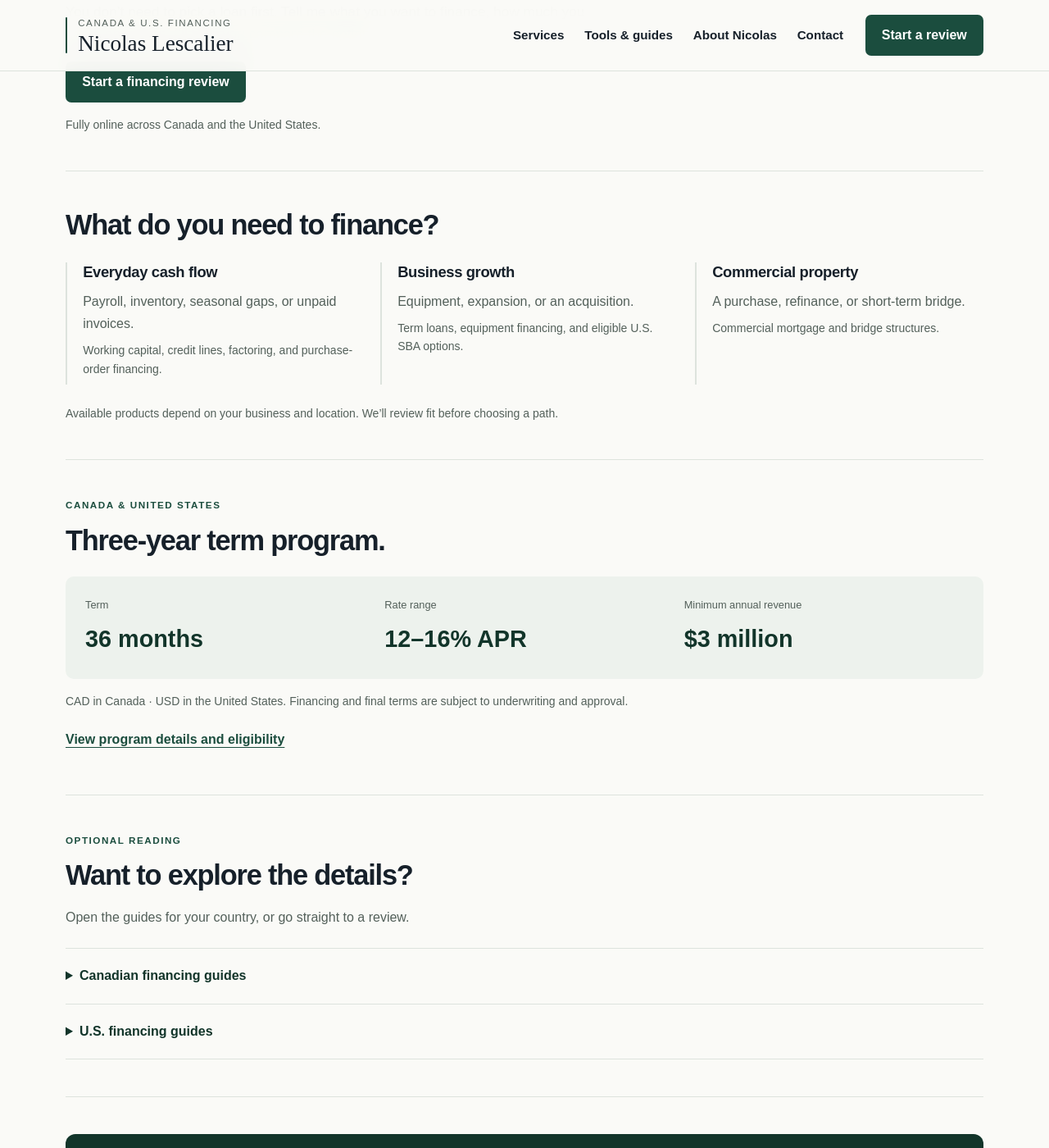
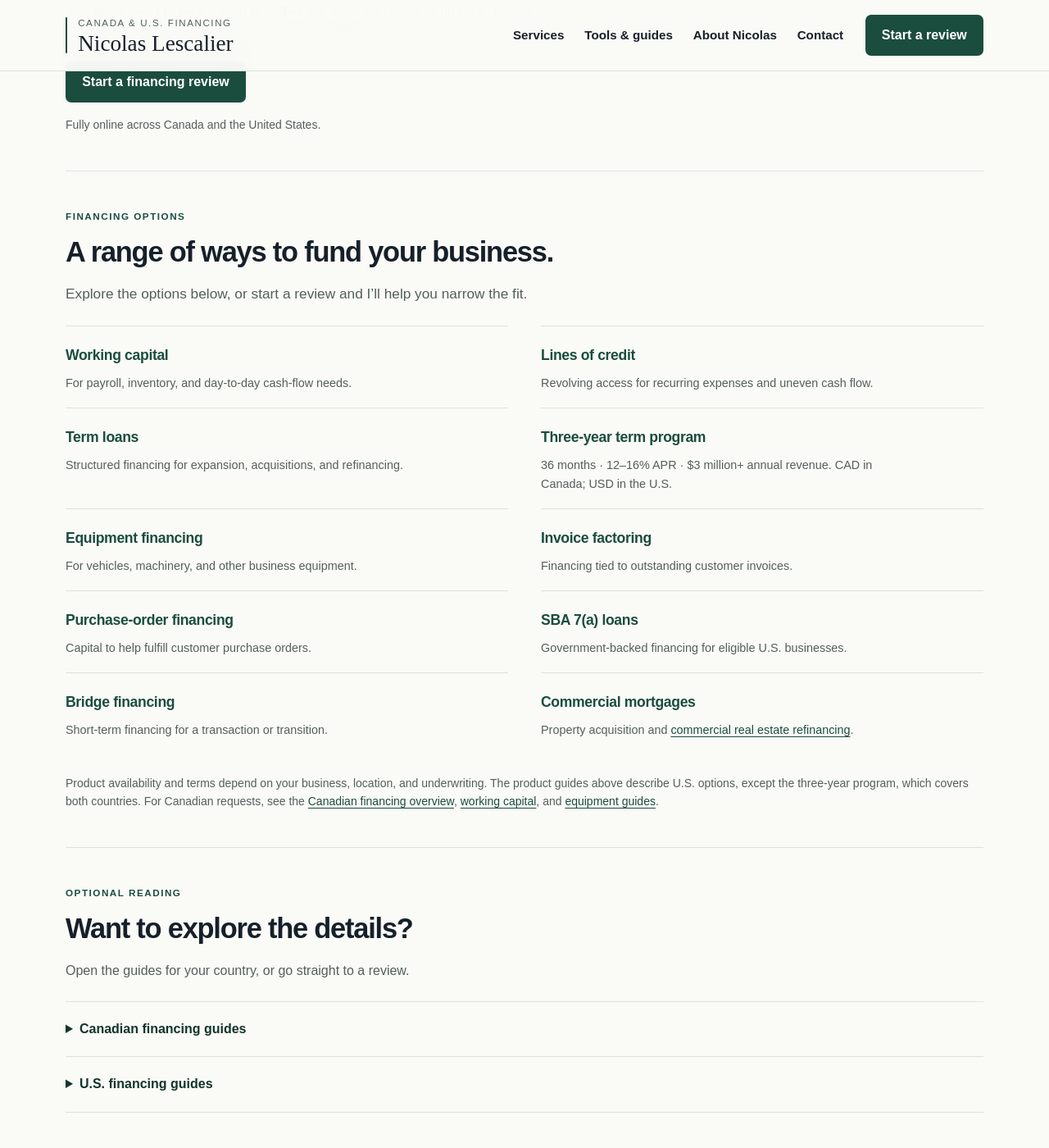
Before and after one commit to lescalier93/nicolaslescalier, a Jekyll site: the page built from services/index.md, in a window 1280 px wide and 1400 px high, scrolled down 329 px. Shown: the whole window at 82% size. Built offline with Jekyll 4.4.1, drawn with Linux system fonts in a browser that asks for light colours; some web fonts are replaced.

Commit message:
Show the full financing range on homepage and services (#12)

```diff
--- a/_config.yml
+++ b/_config.yml
@@ -9,7 +9,7 @@
 social_image: "/assets/social-card.png"
 social_image_width: 1200
 social_image_height: 630
-asset_version: "20261015-1"
+asset_version: "20261015-2"
 
 author:
   name: "Nicolas Lescalier"
--- /dev/null
+++ b/_includes/financing_options.html
@@ -0,0 +1,19 @@
+{% assign program = site.data.term_program %}
+<section class="section" id="financing-options">
+  <p class="eyebrow">Financing options</p>
+  <h2>A range of ways to fund your business.</h2>
+  <p class="section-intro">Explore the options below, or start a review and I’ll help you narrow the fit.</p>
+  <div class="financing-catalog">
+    <article><h3><a href="/services/us-working-capital-loans/">Working capital</a></h3><p>For payroll, inventory, and day-to-day cash-flow needs.</p></article>
+    <article><h3><a href="/services/us-line-of-credit/">Lines of credit</a></h3><p>Revolving access for recurring expenses and uneven cash flow.</p></article>
+    <article><h3><a href="/services/us-term-loans-approach/">Term loans</a></h3><p>Structured financing for expansion, acquisitions, and refinancing.</p></article>
+    <article><h3><a href="{{ program.path }}">Three-year term program</a></h3><p>{{ program.term_months }} months · {{ program.apr_min }}–{{ program.apr_max }}% APR · {{ program.revenue_display }}+ annual revenue. CAD in Canada; USD in the U.S.</p></article>
+    <article><h3><a href="/services/us-equipment-financing/">Equipment financing</a></h3><p>For vehicles, machinery, and other business equipment.</p></article>
+    <article><h3><a href="/services/us-factoring/">Invoice factoring</a></h3><p>Financing tied to outstanding customer invoices.</p></article>
+    <article><h3><a href="/services/us-po-financing/">Purchase-order financing</a></h3><p>Capital to help fulfill customer purchase orders.</p></article>
+    <article><h3><a href="/services/us-sba-7a-loans/">SBA 7(a) loans</a></h3><p>Government-backed financing for eligible U.S. businesses.</p></article>
+    <article><h3><a href="/services/us-bridge-financing/">Bridge financing</a></h3><p>Short-term financing for a transaction or transition.</p></article>
+    <article><h3><a href="/services/us-mortgage-financing/">Commercial mortgages</a></h3><p>Property acquisition and <a href="/services/us-real-estate-refinance/">commercial real estate refinancing</a>.</p></article>
+  </div>
+  <p class="quiet-note">Product availability and terms depend on your business, location, and underwriting. The product guides above describe U.S. options, except the three-year program, which covers both countries. For Canadian requests, see the <a href="/services/canada-business-financing/">Canadian financing overview</a>, <a href="/services/canada-working-capital/">working capital</a>, and <a href="/services/canada-equipment-financing/">equipment guides</a>.</p>
+</section>
--- a/_layouts/default.html
+++ b/_layouts/default.html
@@ -54,7 +54,7 @@
             <span class="brand__eyebrow">Canada &amp; U.S. Financing</span>
             <span class="brand__name">Nicolas Lescalier</span>
           </a>
-          <a class="button header-apply" href="{{ '/apply/' | relative_url }}" aria-label="Start a financing review">Start</a>
+          <a class="button header-apply" href="{{ '/apply/' | relative_url }}" aria-label="Start a financing review">Apply</a>
           <button class="site-nav-toggle" type="button" aria-expanded="false" aria-controls="site-nav-panel" data-nav-toggle>
             <span>Menu</span>
             <span class="site-nav-toggle__icon" aria-hidden="true"></span>
--- a/assets/css/style.css
+++ b/assets/css/style.css
@@ -2097,3 +2097,11 @@
 }
 .site-footer a { color: #e2ebe5; text-underline-offset: 0.2em; }
 .site-footer a:hover { color: #fff; }
+
+/* Keep every financing option visible without repeating large product cards. */
+.financing-catalog { display: grid; grid-template-columns: repeat(2, minmax(0, 1fr)); column-gap: 2.5rem; margin: 1.5rem 0; }
+.financing-catalog article { padding: 1.1rem 0; border-top: 1px solid var(--line); }
+.financing-catalog h3 { font-size: 1.1rem; margin: 0 0 0.3rem; }
+.financing-catalog h3 a { display: inline-flex; align-items: center; min-height: 36px; text-underline-offset: 0.2em; }
+.financing-catalog p { color: var(--muted); font-size: 0.9rem; line-height: 1.6; margin: 0; max-width: 55ch; }
+@media(max-width:640px) { .financing-catalog { grid-template-columns: 1fr; } }
--- a/services/index.md
+++ b/services/index.md
@@ -16,17 +16,7 @@
   <p class="quiet-note">Fully online across Canada and the United States.</p>
 </section>
 
-<section class="section">
-  <h2>What do you need to finance?</h2>
-  <div class="needs-grid">
-    <article><h3>Everyday cash flow</h3><p>Payroll, inventory, seasonal gaps, or unpaid invoices.</p><p class="quiet-note">Working capital, credit lines, factoring, and purchase-order financing.</p></article>
-    <article><h3>Business growth</h3><p>Equipment, expansion, or an acquisition.</p><p class="quiet-note">Term loans, equipment financing, and eligible U.S. SBA options.</p></article>
-    <article><h3>Commercial property</h3><p>A purchase, refinance, or short-term bridge.</p><p class="quiet-note">Commercial mortgage and bridge structures.</p></article>
-  </div>
-  <p class="quiet-note">Available products depend on your business and location. We’ll review fit before choosing a path.</p>
-</section>
-
-{% include term_program_feature.html %}
+{% include financing_options.html %}
 
 <section class="section" id="guides">
   <p class="eyebrow">Optional reading</p>
```
Also changed, not shown: index.md (+2 -2 lines).
